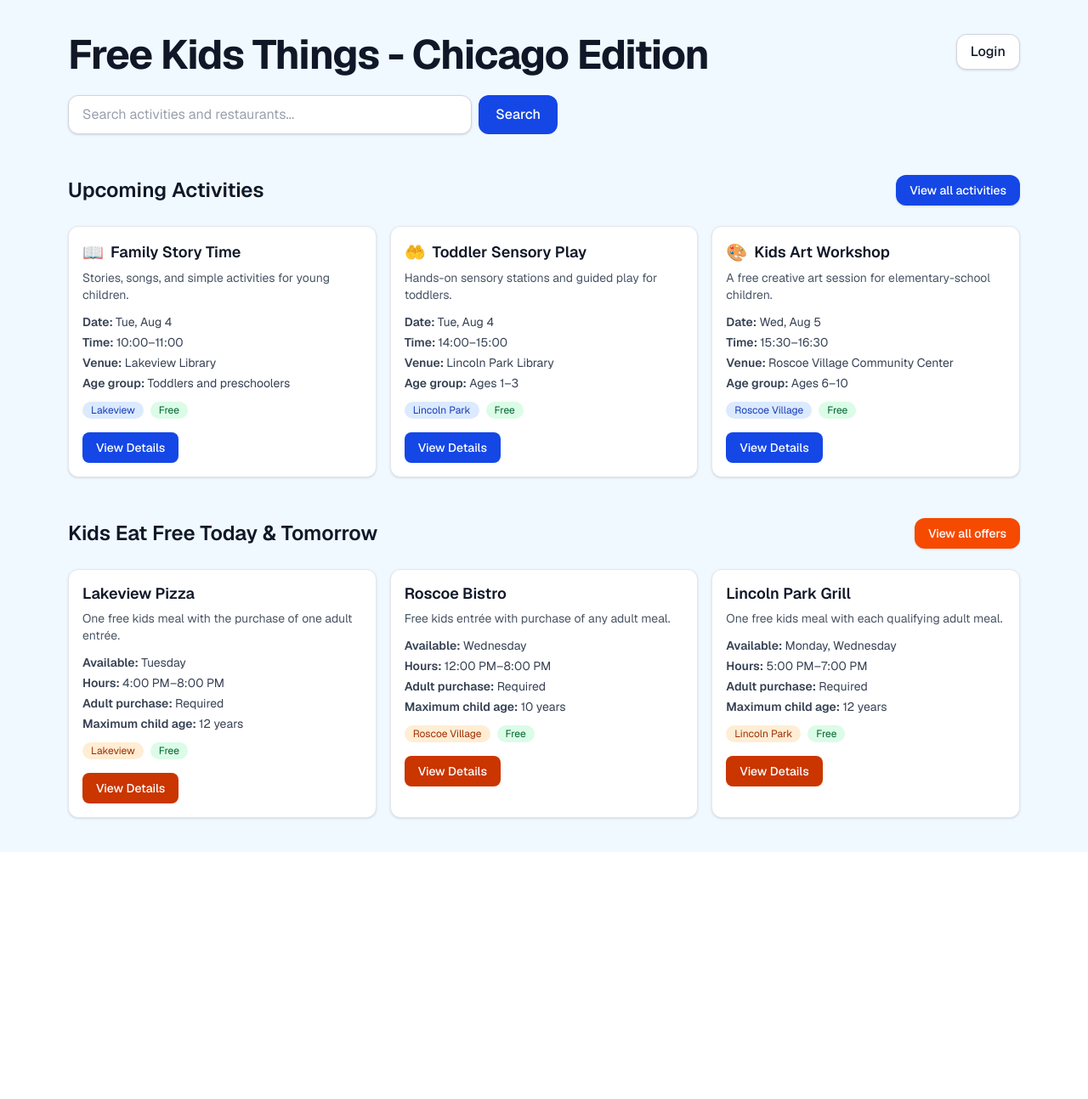
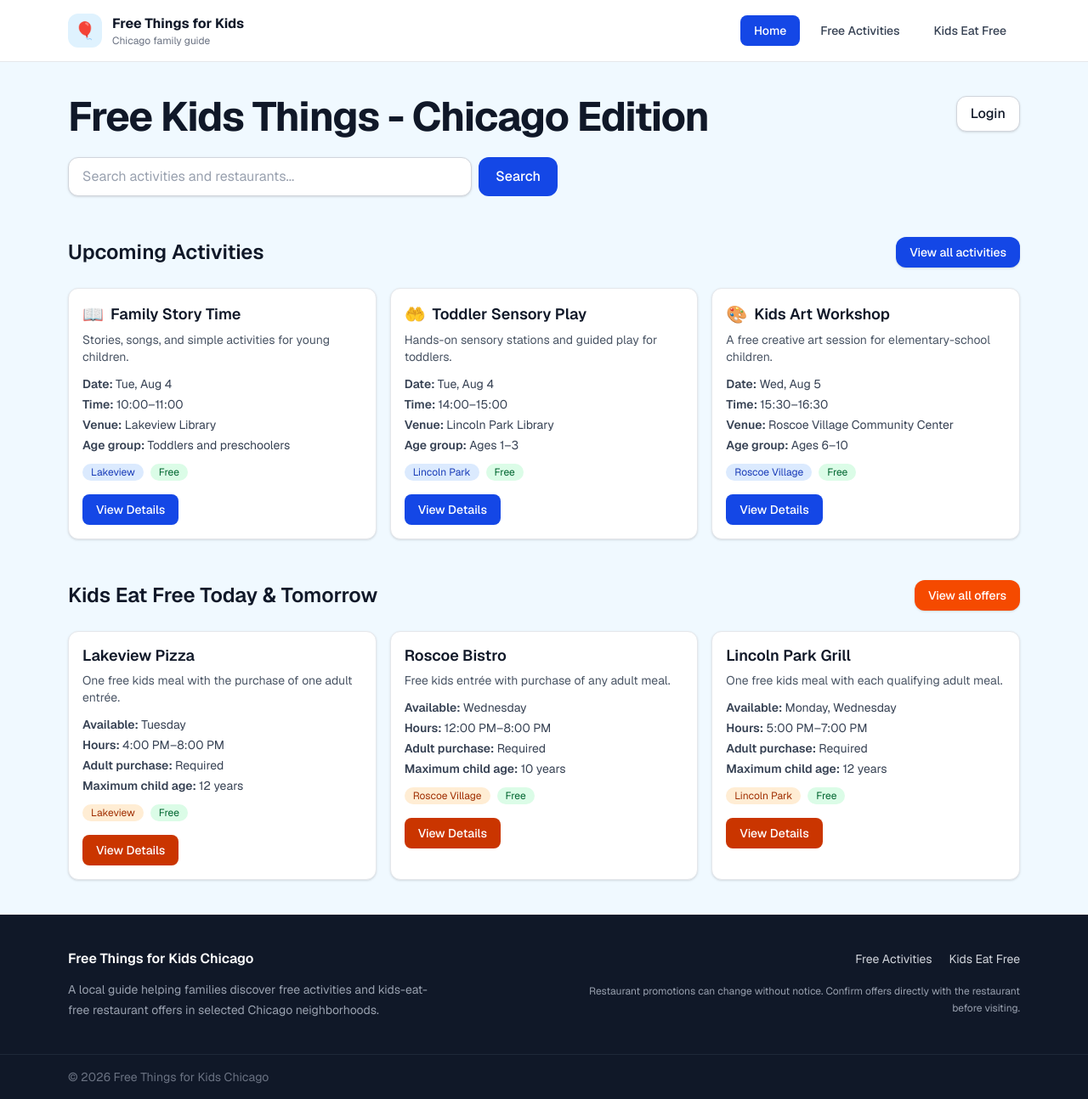
Before and after one commit to kpketanhpatel-harish/free_things_for_kids, a Next.js app: page / in a window 1280 px wide. Shown: the whole page at 85% size. Before the commit the page ends 1003 px from the top, so only its background shows below. Built offline with nearby package versions, Linux system fonts and the light colour scheme.

Commit message:
Updates to the navigation and flow of the app.

```diff
--- a/src/app/activities/[id]/page.tsx
+++ b/src/app/activities/[id]/page.tsx
@@ -25,7 +25,7 @@ export default async function ActivityDetailPage({
   }
 
   return (
-    <main className="min-h-screen bg-gray-50">
+    <main className="bg-gray-50">
       <section className="mx-auto max-w-3xl px-4 py-12">
         <Link
           href="/activities"
--- a/src/app/activities/page.tsx
+++ b/src/app/activities/page.tsx
@@ -3,7 +3,7 @@ import { activities } from "@/data/activities";
 
 export default function ActivitiesPage() {
   return (
-    <main className="min-h-screen bg-gray-50">
+    <main className="bg-gray-50">
       <section className="mx-auto max-w-6xl px-4 py-12">
         <div className="mb-8">
           <p className="font-medium text-blue-700">
--- a/src/app/kids-eat-free/[id]/page.tsx
+++ b/src/app/kids-eat-free/[id]/page.tsx
@@ -24,7 +24,7 @@ export default async function RestaurantOfferDetailPage({
   }
 
   return (
-    <main className="min-h-screen bg-gray-50">
+    <main className="bg-gray-50">
       <section className="mx-auto max-w-3xl px-4 py-12">
         <Link
           href="/kids-eat-free"
--- a/src/app/kids-eat-free/page.tsx
+++ b/src/app/kids-eat-free/page.tsx
@@ -3,7 +3,7 @@ import { restaurantOffers } from "@/data/restaurantOffers";
 
 export default function KidsEatFreePage() {
   return (
-    <main className="min-h-screen bg-gray-50">
+    <main className="bg-gray-50">
       <section className="mx-auto max-w-6xl px-4 py-12">
         <div className="mb-8">
           <p className="font-medium text-orange-700">
--- a/src/app/layout.tsx
+++ b/src/app/layout.tsx
@@ -1,5 +1,7 @@
 import type { Metadata } from "next";
 import { Geist, Geist_Mono } from "next/font/google";
+import Footer from "@/components/Footer";
+import Header from "@/components/Header";
 import "./globals.css";
 
 const geistSans = Geist({
@@ -13,7 +15,10 @@ const geistMono = Geist_Mono({
 });
 
 export const metadata: Metadata = {
-  title: "Free Things for Kids Chicago",
+  title: {
+    default: "Free Things for Kids Chicago",
+    template: "%s | Free Things for Kids Chicago",
+  },
   description:
     "Discover free activities and kids-eat-free restaurant offers in Chicago.",
 };
@@ -28,7 +33,13 @@ export default function RootLayout({
       lang="en"
       className={`${geistSans.variable} ${geistMono.variable} h-full antialiased`}
     >
-      <body className="min-h-full flex flex-col">{children}</body>
+      <body className="flex min-h-screen flex-col">
+        <Header />
+
+        <div className="flex-1">{children}</div>
+
+        <Footer />
+      </body>
     </html>
   );
 }
--- a/src/app/login/page.tsx
+++ b/src/app/login/page.tsx
@@ -2,7 +2,7 @@ import Link from "next/link";
 
 export default function LoginPage() {
   return (
-    <main className="min-h-screen bg-sky-50">
+    <main className="bg-sky-50">
       <section className="mx-auto flex max-w-md flex-col px-4 py-16">
         <h1 className="text-3xl font-bold text-gray-900">Login</h1>
 
--- a/src/app/page.tsx
+++ b/src/app/page.tsx
@@ -14,7 +14,7 @@ export default function HomePage() {
   const upcomingOffers = getUpcomingRestaurantOffers(restaurantOffers, 3);
 
   return (
-    <main className="min-h-screen bg-sky-50">
+    <main className="bg-sky-50">
       <section className="mx-auto flex max-w-6xl flex-col px-4 py-10">
         <header className="flex flex-col gap-6">
           <div className="flex items-start justify-between gap-4">
--- /dev/null
+++ b/src/components/Footer.tsx
@@ -0,0 +1,57 @@
+import Link from "next/link";
+
+export default function Footer() {
+  const currentYear = new Date().getFullYear();
+
+  return (
+    <footer className="border-t border-gray-200 bg-gray-900 text-gray-300">
+      <div className="mx-auto grid max-w-6xl gap-8 px-4 py-10 md:grid-cols-2">
+        <div>
+          <h2 className="font-semibold text-white">
+            Free Things for Kids Chicago
+          </h2>
+
+          <p className="mt-3 max-w-md text-sm leading-6 text-gray-400">
+            A local guide helping families discover free activities and
+            kids-eat-free restaurant offers in selected Chicago neighborhoods.
+          </p>
+        </div>
+
+        <div className="md:text-right">
+          <nav aria-label="Footer navigation">
+            <ul className="flex flex-wrap gap-x-5 gap-y-2 md:justify-end">
+              <li>
+                <Link
+                  href="/activities"
+                  className="text-sm transition hover:text-white focus:outline-none focus:ring-2 focus:ring-white focus:ring-offset-2 focus:ring-offset-gray-900"
+                >
+                  Free Activities
+                </Link>
+              </li>
+
+              <li>
+                <Link
+                  href="/kids-eat-free"
+                  className="text-sm transition hover:text-white focus:outline-none focus:ring-2 focus:ring-white focus:ring-offset-2 focus:ring-offset-gray-900"
+                >
+                  Kids Eat Free
+                </Link>
+              </li>
+            </ul>
+          </nav>
+
+          <p className="mt-4 text-xs leading-5 text-gray-400">
+            Restaurant promotions can change without notice. Confirm offers
+            directly with the restaurant before visiting.
+          </p>
+        </div>
+      </div>
+
+      <div className="border-t border-gray-800">
+        <div className="mx-auto max-w-6xl px-4 py-4 text-sm text-gray-500">
+          © {currentYear} Free Things for Kids Chicago
+        </div>
+      </div>
+    </footer>
+  );
+}
--- /dev/null
+++ b/src/components/Header.tsx
@@ -0,0 +1,88 @@
+"use client";
+
+import Link from "next/link";
+import { usePathname } from "next/navigation";
+
+type NavigationItem = {
+  label: string;
+  href: string;
+};
+
+const navigationItems: NavigationItem[] = [
+  {
+    label: "Home",
+    href: "/",
+  },
+  {
+    label: "Free Activities",
+    href: "/activities",
+  },
+  {
+    label: "Kids Eat Free",
+    href: "/kids-eat-free",
+  },
+];
+
+function isCurrentRoute(pathname: string, href: string) {
+  if (href === "/") {
+    return pathname === "/";
+  }
+
+  return pathname === href || pathname.startsWith(`${href}/`);
+}
+
+export default function Header() {
+  const pathname = usePathname();
+
+  return (
+    <header className="border-b border-gray-200 bg-white">
+      <div className="mx-auto flex max-w-6xl flex-col gap-4 px-4 py-4 sm:flex-row sm:items-center sm:justify-between">
+        <Link
+          href="/"
+          className="flex items-center gap-3 rounded-lg focus:outline-none focus:ring-2 focus:ring-blue-500 focus:ring-offset-2"
+        >
+          <span
+            aria-hidden="true"
+            className="flex h-10 w-10 items-center justify-center rounded-xl bg-sky-100 text-xl"
+          >
+            🎈
+          </span>
+
+          <span>
+            <span className="block font-bold text-gray-900">
+              Free Things for Kids
+            </span>
+
+            <span className="block text-xs text-gray-500">
+              Chicago family guide
+            </span>
+          </span>
+        </Link>
+
+        <nav aria-label="Main navigation">
+          <ul className="flex flex-wrap items-center gap-2">
+            {navigationItems.map((item) => {
+              const isActive = isCurrentRoute(pathname, item.href);
+
+              return (
+                <li key={item.href}>
+                  <Link
+                    href={item.href}
+                    aria-current={isActive ? "page" : undefined}
+                    className={
+                      isActive
+                        ? "inline-flex rounded-lg bg-blue-700 px-4 py-2 text-sm font-medium text-white focus:outline-none focus:ring-2 focus:ring-blue-500 focus:ring-offset-2"
+                        : "inline-flex rounded-lg px-4 py-2 text-sm font-medium text-gray-700 transition hover:bg-gray-100 hover:text-gray-900 focus:outline-none focus:ring-2 focus:ring-blue-500 focus:ring-offset-2"
+                    }
+                  >
+                    {item.label}
+                  </Link>
+                </li>
+              );
+            })}
+          </ul>
+        </nav>
+      </div>
+    </header>
+  );
+}
```
